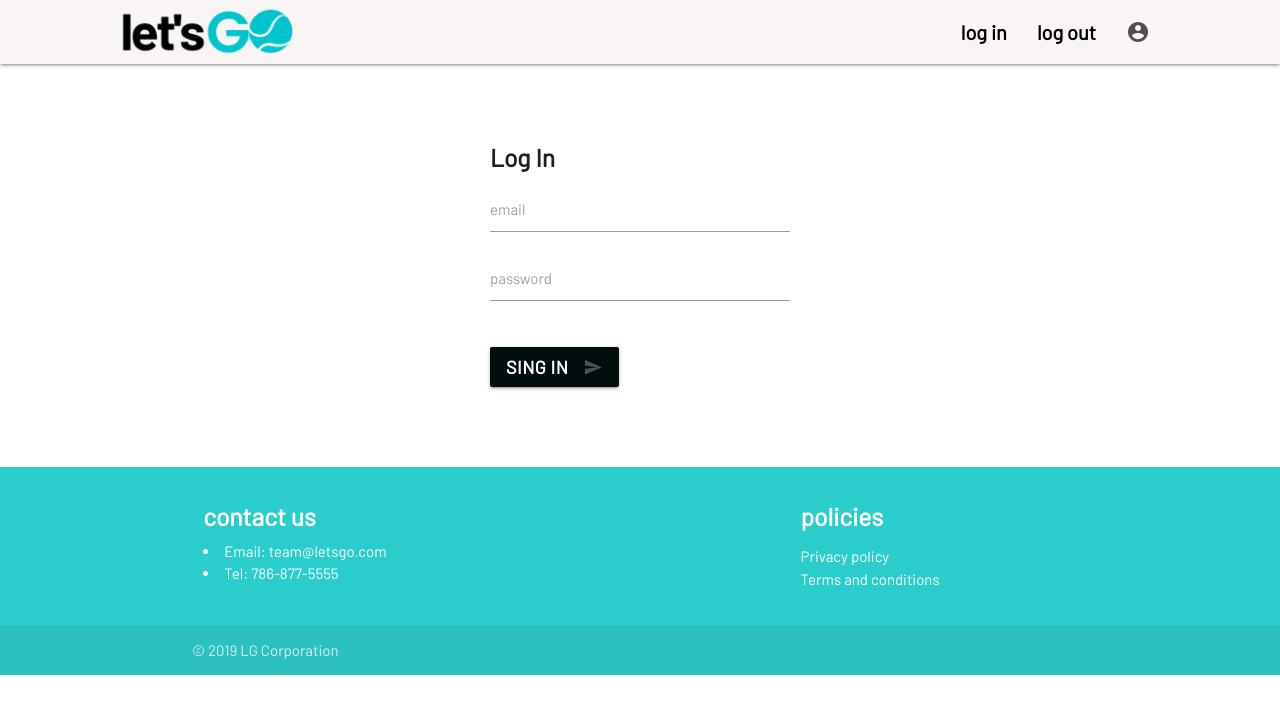
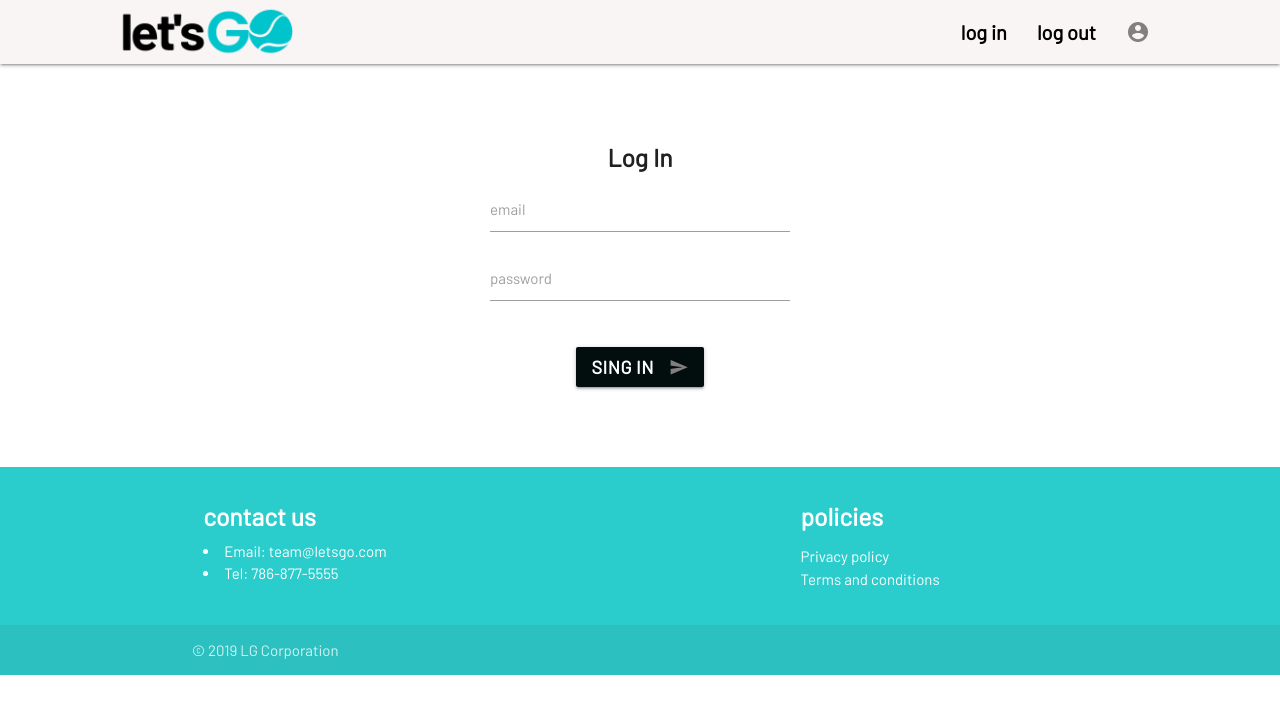
Before and after one commit to zaiverse/LetsGo0, a React (Create React App) app in the folder client/: page /login in a window 1280 px wide. Shown: the top 714 px of the page. Built offline with nearby package versions, Linux system fonts and the light colour scheme.

Commit message:
little css change on log in page

```diff
--- a/client/src/components/Login/Login.js
+++ b/client/src/components/Login/Login.js
@@ -47,7 +47,7 @@ this.props.loginUser(userData); // since we handle the redirect within our compo
     render() {
         const { errors } = this.state;
         return (
-            <div className="container login">
+            <div className="container login center">
                 <form noValidate onSubmit={this.onSubmit} className="white">
                     <h5>Log In</h5>
                     <div className="input-field">
--- a/client/src/components/Register/Register.js
+++ b/client/src/components/Register/Register.js
@@ -77,7 +77,7 @@ this.props.registerUser(newUser, this.props.history);
                     <span className="red-text">{errors.email}</span>
                     </div>
                     <div className="input-field">
-                    <label htmlFor="password">password</label>
+                    <label htmlFor="password">password (minimum 6 characters)</label>
                     <input onChange={this.onChange} value={this.state.password} error={errors.password} id="password" type="password" className={classnames("", {invalid: errors.password})}/>
                     <span className="red-text">{errors.password}</span>
                     </div>
--- a/client/src/components/Search/Search.css
+++ b/client/src/components/Search/Search.css
@@ -5,5 +5,5 @@
 }
 
 .material-icons {
-    color: rgb(80, 78, 78) !important;
+    color: rgb(129, 127, 127) !important;
 }
```
